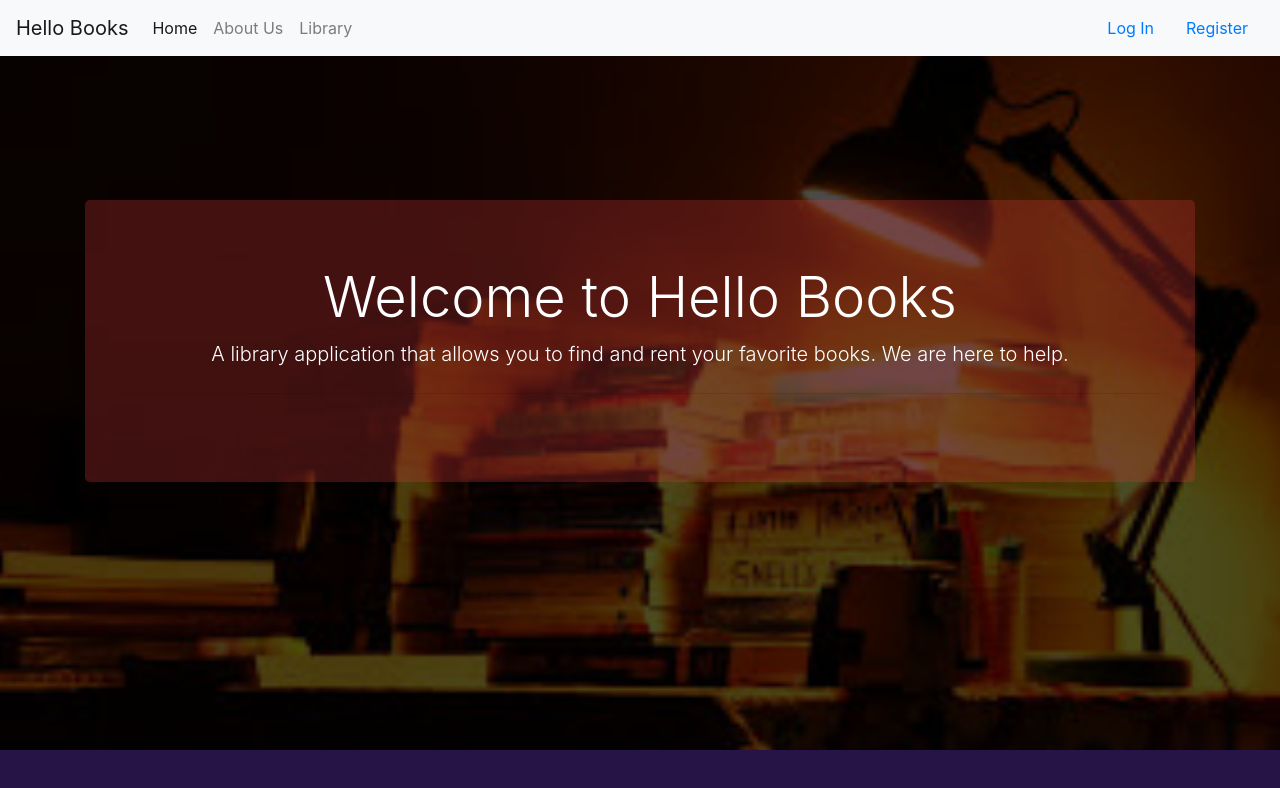
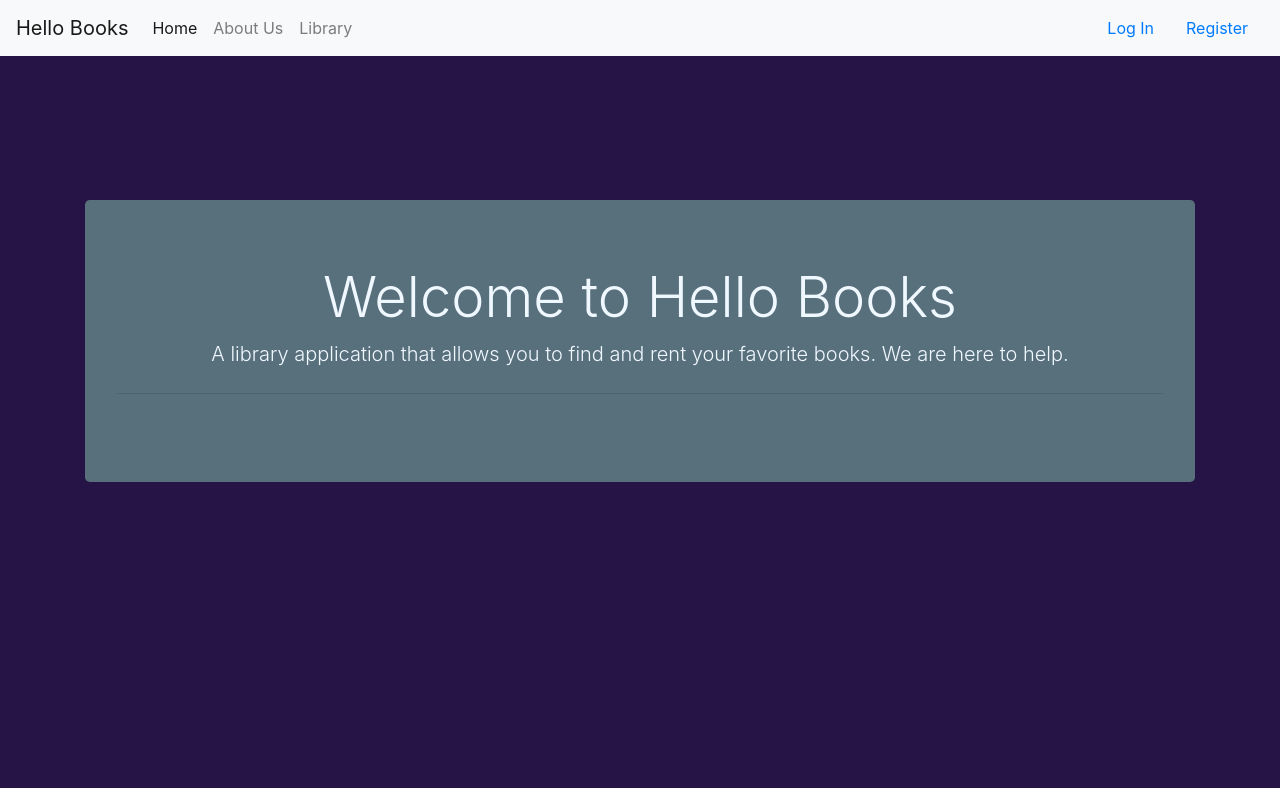
Before and after one commit to brandeddavid/Hello-Books-React, a React (Create React App) app: page / in a window 1280 px wide. Shown: the top 788 px of the page. Built offline with nearby package versions, Linux system fonts and the light colour scheme.

Commit message:
[Chore]Change styling

```diff
--- a/src/static/css/main.css
+++ b/src/static/css/main.css
@@ -1,5 +1,5 @@
 body {
-    font-family: 'EB Garamond', serif;
+  font-family: "EB Garamond", sans-serif;
   background: #261447 !important;
   color: aliceblue !important;
 }
@@ -8,31 +8,22 @@ body {
   background: #847996 !important;
 }
 
-.header{
-    background: url("../img/header1.jpeg") no-repeat center center fixed;
+.header {
   background-size: cover;
   text-align: center;
-    min-height: 700px;
-    color: white;
   padding-top: 50px;
 }
 
 .jumbotron {
-    background: rgb(200, 54, 54); /*This is for ie8 and below*/
-    background: rgba(200, 54, 54, 0.3) !important;
+  background: #586f7c !important;
   margin-top: 150px;
-}
-
-.bg-overlay{
-    background:rgba(0,0,0, 0.7);
-    min-height: 700px;
 }
 
 .error {
   color: red;
 }
 
-.modal{
+.modal {
   color: black;
 }
 tr:hover {
```
Lines whose indentation alone changed are shown as unchanged.
